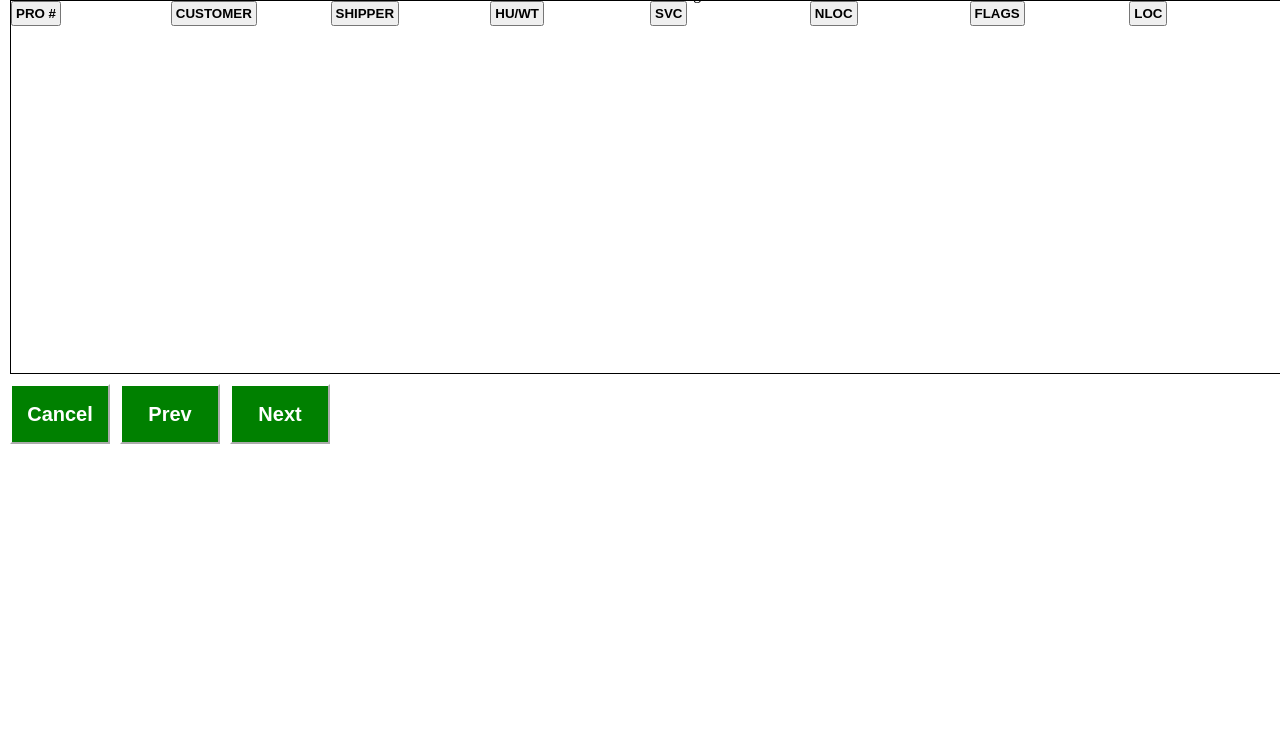
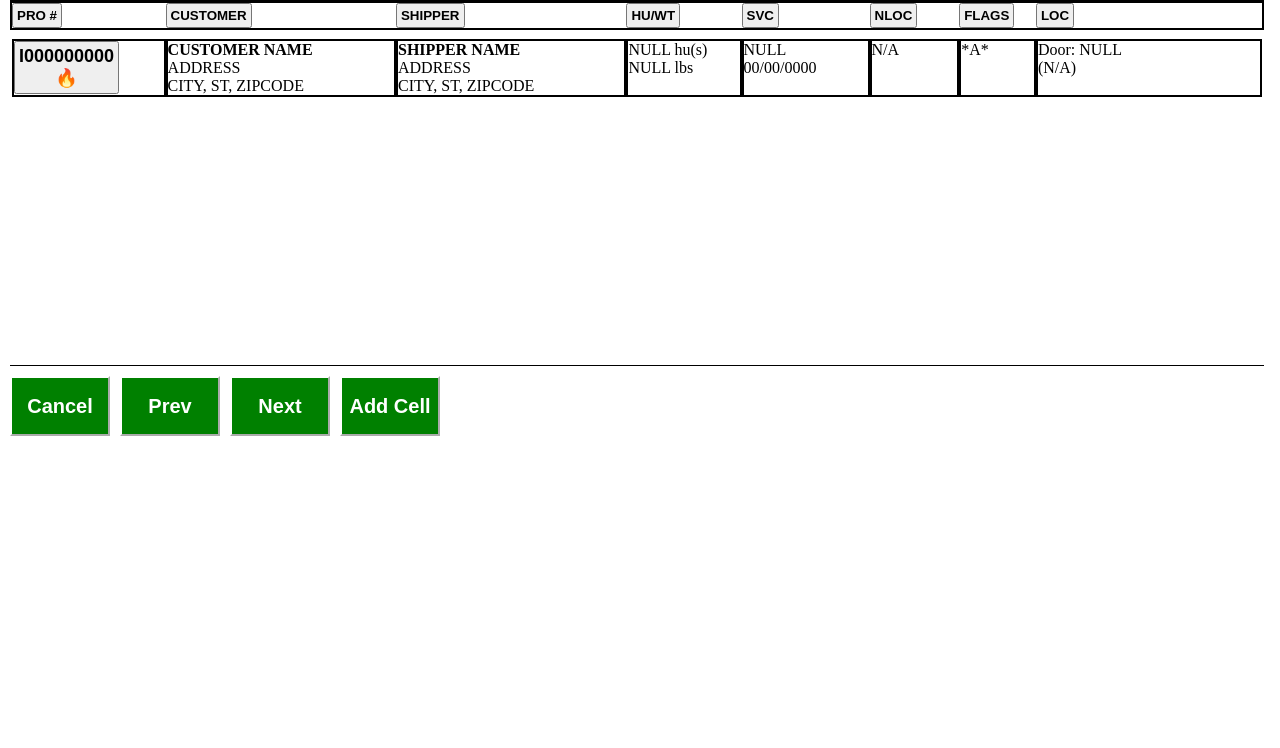
Before and after one commit to therazor113/Logistics-Project-Basic, a plain HTML site: page public/manifest.html in a window 1280 px wide. Shown: the part 52-800 px from the top of the page. Drawn offline with Linux system fonts and the light colour scheme.

Commit message:
working on manifest

```diff
--- a/public/manifest.html
+++ b/public/manifest.html
@@ -25,39 +25,43 @@
         </section>
 
         <section class="bill-list-container">
-            <div class="pro-column">
+            <div class="bill-titles">
                 <button>PRO #</button>
-            </div>
-            <div class="customer-column">
                 <button>CUSTOMER</button>
-            </div>
-            <div class="shipper-column">
                 <button>SHIPPER</button>
-            </div>
-            <div class="hu-wt-column">
                 <button>HU/WT</button>
-            </div>
-            <div class="svc-column">
                 <button>SVC</button>
-            </div>
-            <div class="nloc-column">
                 <button>NLOC</button>
-            </div>
-            <div class="flags-column">
                 <button>FLAGS</button>
-            </div>
-            <div class="loc-column">
                 <button>LOC</button>
             </div>
+            <table class="bill-table">
+                <tr class="bill-row">
+                    <td><button class="pro-number">I000000000<br>&#128293;</button></td>
+                    <td><p><span class="customer-name">CUSTOMER NAME</span><br>ADDRESS<br>CITY, ST, ZIPCODE</p></td>
+                    <td><p><span class="shipper-name">SHIPPER NAME</span><br>ADDRESS<br>CITY, ST, ZIPCODE</p></td>
+                    <td><p>NULL hu(s)<br>NULL lbs</p></td>
+                    <td><p>NULL<br>00/00/0000</p></td>
+                    <td><p>N/A</p></td>
+                    <td><p>*A*<br></p></td>
+                    <td><p>Door: NULL<br>(N/A)</p></td>
+                </tr>
+            </table>
         </section>
 
         <section class="manifest-buttons">
             <button class="cancel">Cancel</button>
             <button class="prev">Prev</button>
             <button class="next">Next</button>
+            <button class="test">Add Cell</button>
         </section>
     </section>
+
 
 </body>
 
 </html>
+
+    <!--
+
+    <h2 class="no-bill">No Records Found</h2>
--- a/public/src/manifest.js
+++ b/public/src/manifest.js
@@ -0,0 +1,19 @@
+const table = document.querySelector('.bill-table')
+let proData = 'I000000000' // pulled from server
+let proHeat = '&#128293;' // pulled from server
+let customerData = 'CUSTOMER NAME' // pulled from server
+let addressData = 'ADDRESS' // pulled from server
+let areaData = 'CITY, ST, ZIPCODE' // pulled from server
+// *for each bill pulled from server -> create table element
+
+let proColumn = `<button class="pro-number">${proData}<br>${proHeat}</button>`
+let customerColumn = `<p><span class="customer-name">${customerData}</span><br>${addressData}<br>${areaData}</p>`
+
+let newBill = `<table></>`
+
+document.querySelector('.test').addEventListener('mousedown', () => {
+  let newRow = table.insertRow()
+  let newCell = newRow.insertCell(-1)
+  newCell.innerHTML = proColumn + customerColumn
+  console.log(table)
+})
--- a/public/styles/manifest.css
+++ b/public/styles/manifest.css
@@ -14,8 +14,8 @@ html, body {
     margin: 10px;
     display: grid;
     grid-template-rows: 4vh 1fr 1fr;
-    width: 100vw;
-    height: 100vh;
+    width: 98vw;
+    height: 98vh;
     box-sizing: border-box;
 }
 
@@ -38,13 +38,34 @@ html, body {
 .bill-list-container {
     margin-top: 10px;
     display: grid;
-    grid-template-columns: 1fr 1fr 1fr 1fr 1fr 1fr 1fr 1fr;
     grid-row: 2 / 2;
-    border: 1px solid black;
+    grid-template-columns: 1fr;
+    grid-template-rows: 2vw 1fr;
+    row-gap: 10px;
+    border-top: 1px solid black;
+    border-bottom: 1px solid black;
+}
+.bill-titles {
+    display: grid;
+    grid-template-columns: 12vw 18vw 18vw 9vw 10vw 7vw 6vw 1fr;
+    justify-items: start;
+    align-self: start;
+    grid-column: 1 / 8;
+    grid-row: 1 / 1;
+    border: 2px solid black;
 }
 .bill-list-container button {
     font-weight: bold;
     padding: 3px;
+}
+
+/* list info style */
+.pro-number {
+    font-size: 18px;
+    text-align: center;
+}
+.customer-name, .shipper-name {
+    font-weight: bolder;
 }
 
 /* manifest buttons */
@@ -66,3 +87,20 @@ html, body {
 .manifest-buttons button:active {
     border: 2px inset white;
 }
+
+/* bill table */
+.no-bill {
+    font-size: 40px;
+    font-weight: bolder;
+    justify-self: center;
+    align-self: center;
+}
+td {
+    border: 2px solid black;
+}
+.bill-row {
+    display: grid;
+    justify-items: stretch;
+    grid-template-columns: 12vw 18vw 18vw 9vw 10vw 7vw 6vw 1fr;
+    grid-template-rows: 1fr;
+}
```
